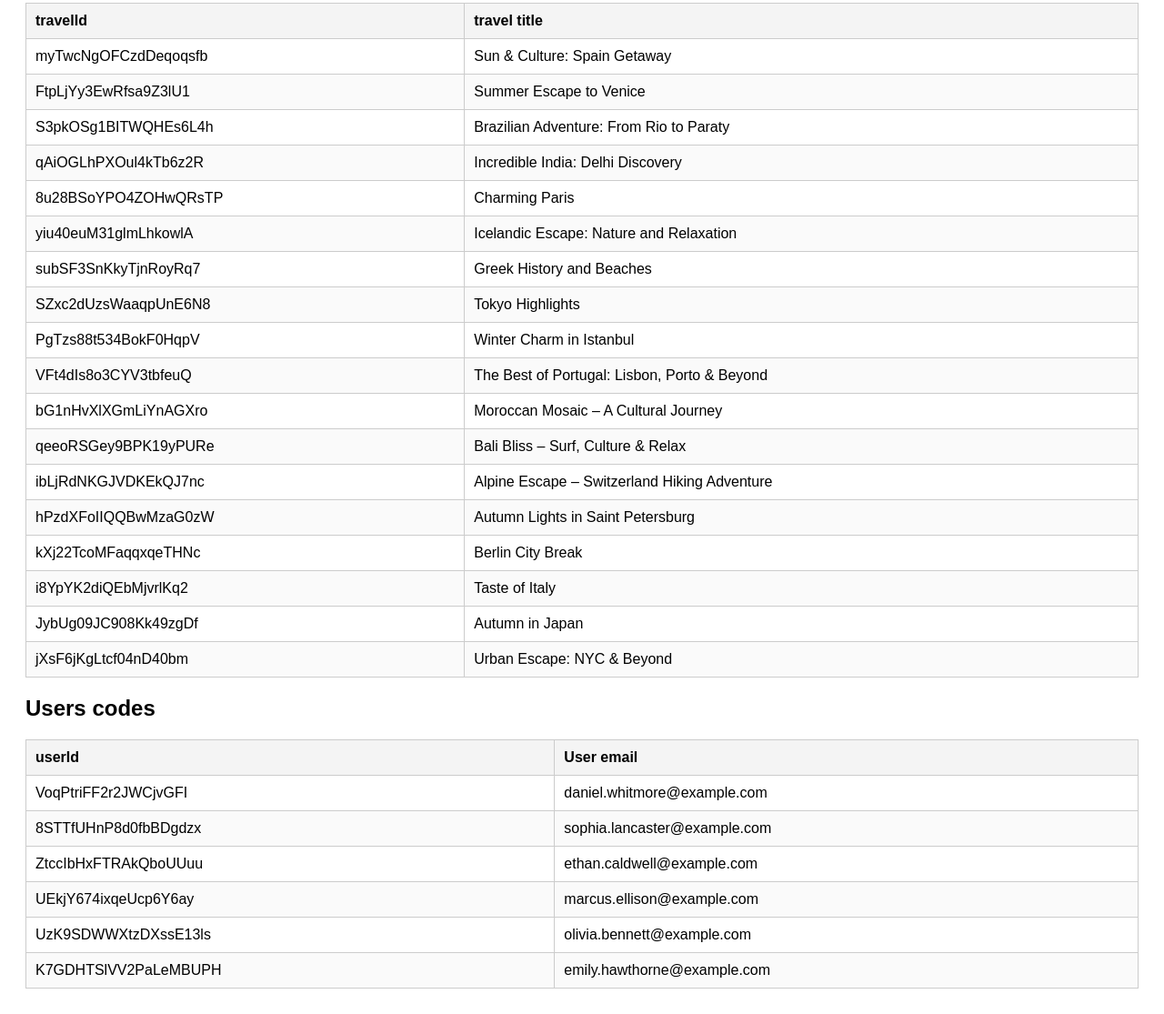
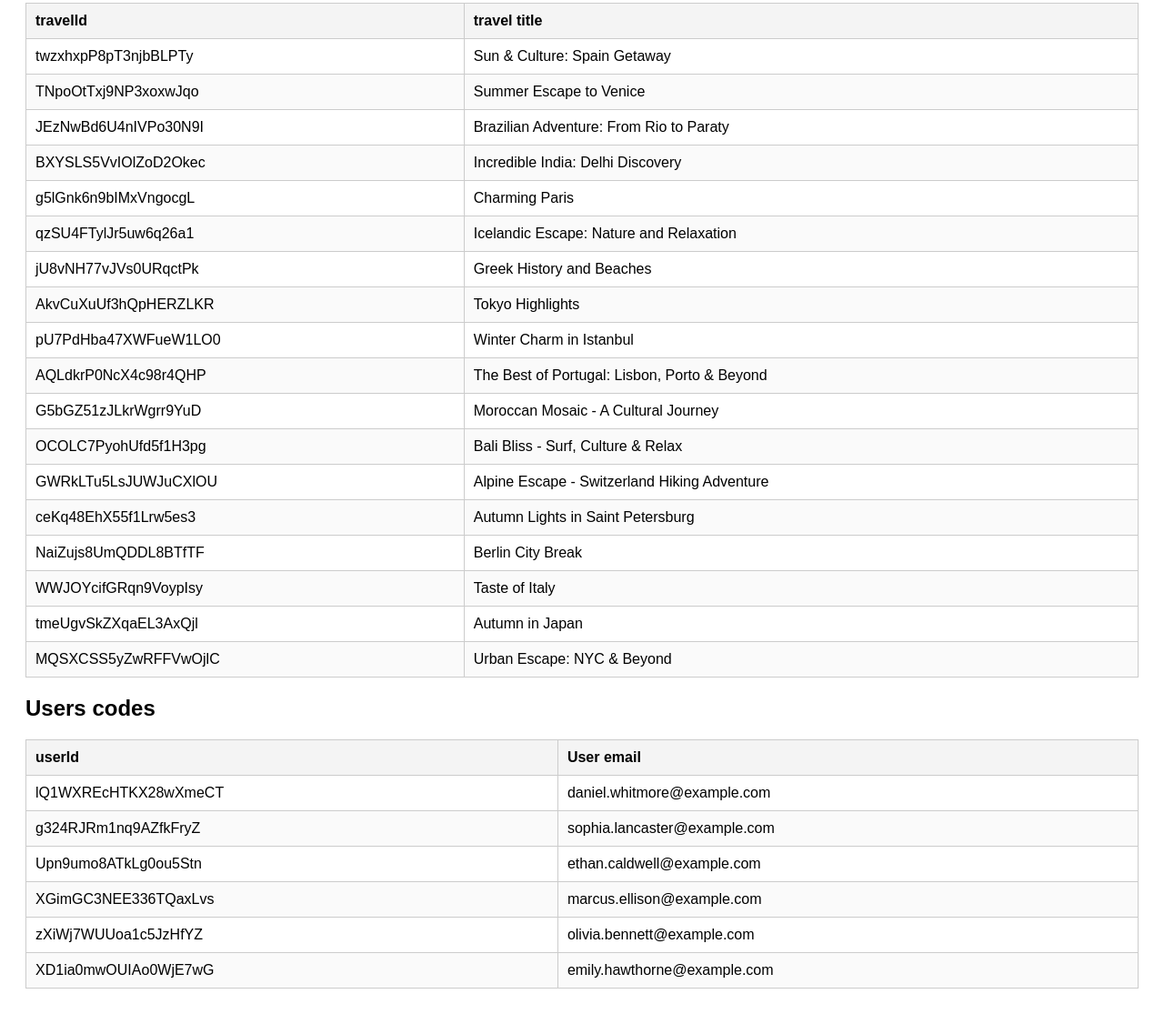
Before and after one commit to emacoricciati/Seekscape, a plain HTML site: page docs/firebase_ids.html in a window 1280 px wide. Shown: the part 153-1268 px from the top of the page at 91% size. Drawn offline with Linux system fonts and the light colour scheme.

Commit message:
ADD docs

```diff
--- a/docs/firebase_ids.html
+++ b/docs/firebase_ids.html
@@ -40,24 +40,24 @@
     </tr>
   </thead>
   <tbody>
-    <tr><td>myTwcNgOFCzdDeqoqsfb</td><td>Sun & Culture: Spain Getaway</td></tr>
-    <tr><td>FtpLjYy3EwRfsa9Z3lU1</td><td>Summer Escape to Venice</td></tr>
-    <tr><td>S3pkOSg1BITWQHEs6L4h</td><td>Brazilian Adventure: From Rio to Paraty</td></tr>
-    <tr><td>qAiOGLhPXOul4kTb6z2R</td><td>Incredible India: Delhi Discovery</td></tr>
-    <tr><td>8u28BSoYPO4ZOHwQRsTP</td><td>Charming Paris</td></tr>
-    <tr><td>yiu40euM31glmLhkowlA</td><td>Icelandic Escape: Nature and Relaxation</td></tr>
-    <tr><td>subSF3SnKkyTjnRoyRq7</td><td>Greek History and Beaches</td></tr>
-    <tr><td>SZxc2dUzsWaaqpUnE6N8</td><td>Tokyo Highlights</td></tr>
-    <tr><td>PgTzs88t534BokF0HqpV</td><td>Winter Charm in Istanbul</td></tr>
-    <tr><td>VFt4dIs8o3CYV3tbfeuQ</td><td>The Best of Portugal: Lisbon, Porto & Beyond</td></tr>
-    <tr><td>bG1nHvXlXGmLiYnAGXro</td><td>Moroccan Mosaic – A Cultural Journey</td></tr>
-    <tr><td>qeeoRSGey9BPK19yPURe</td><td>Bali Bliss – Surf, Culture & Relax</td></tr>
-    <tr><td>ibLjRdNKGJVDKEkQJ7nc</td><td>Alpine Escape – Switzerland Hiking Adventure</td></tr>
-    <tr><td>hPzdXFoIIQQBwMzaG0zW</td><td>Autumn Lights in Saint Petersburg</td></tr>
-    <tr><td>kXj22TcoMFaqqxqeTHNc</td><td>Berlin City Break</td></tr>
-    <tr><td>i8YpYK2diQEbMjvrlKq2</td><td>Taste of Italy</td></tr>
-    <tr><td>JybUg09JC908Kk49zgDf</td><td>Autumn in Japan</td></tr>
-    <tr><td>jXsF6jKgLtcf04nD40bm</td><td>Urban Escape: NYC & Beyond</td></tr>
+    <tr><td>twzxhxpP8pT3njbBLPTy</td><td>Sun & Culture: Spain Getaway</td></tr>
+    <tr><td>TNpoOtTxj9NP3xoxwJqo</td><td>Summer Escape to Venice</td></tr>
+    <tr><td>JEzNwBd6U4nIVPo30N9I</td><td>Brazilian Adventure: From Rio to Paraty</td></tr>
+    <tr><td>BXYSLS5VvIOlZoD2Okec</td><td>Incredible India: Delhi Discovery</td></tr>
+    <tr><td>g5lGnk6n9bIMxVngocgL</td><td>Charming Paris</td></tr>
+    <tr><td>qzSU4FTylJr5uw6q26a1</td><td>Icelandic Escape: Nature and Relaxation</td></tr>
+    <tr><td>jU8vNH77vJVs0URqctPk</td><td>Greek History and Beaches</td></tr>
+    <tr><td>AkvCuXuUf3hQpHERZLKR</td><td>Tokyo Highlights</td></tr>
+    <tr><td>pU7PdHba47XWFueW1LO0</td><td>Winter Charm in Istanbul</td></tr>
+    <tr><td>AQLdkrP0NcX4c98r4QHP</td><td>The Best of Portugal: Lisbon, Porto & Beyond</td></tr>
+    <tr><td>G5bGZ51zJLkrWgrr9YuD</td><td>Moroccan Mosaic - A Cultural Journey</td></tr>
+    <tr><td>OCOLC7PyohUfd5f1H3pg</td><td>Bali Bliss - Surf, Culture & Relax</td></tr>
+    <tr><td>GWRkLTu5LsJUWJuCXlOU</td><td>Alpine Escape - Switzerland Hiking Adventure</td></tr>
+    <tr><td>ceKq48EhX55f1Lrw5es3</td><td>Autumn Lights in Saint Petersburg</td></tr>
+    <tr><td>NaiZujs8UmQDDL8BTfTF</td><td>Berlin City Break</td></tr>
+    <tr><td>WWJOYcifGRqn9VoypIsy</td><td>Taste of Italy</td></tr>
+    <tr><td>tmeUgvSkZXqaEL3AxQjl</td><td>Autumn in Japan</td></tr>
+    <tr><td>MQSXCSS5yZwRFFVwOjlC</td><td>Urban Escape: NYC & Beyond</td></tr>
   </tbody>
 </table>
 
@@ -70,14 +70,15 @@
     </tr>
   </thead>
   <tbody>
-    <tr><td>VoqPtriFF2r2JWCjvGFI</td><td>daniel.whitmore@example.com</td></tr>
-    <tr><td>8STTfUHnP8d0fbBDgdzx</td><td>sophia.lancaster@example.com</td></tr>
-    <tr><td>ZtccIbHxFTRAkQboUUuu</td><td>ethan.caldwell@example.com</td></tr>
-    <tr><td>UEkjY674ixqeUcp6Y6ay</td><td>marcus.ellison@example.com</td></tr>
-    <tr><td>UzK9SDWWXtzDXssE13ls</td><td>olivia.bennett@example.com</td></tr>
-    <tr><td>K7GDHTSlVV2PaLeMBUPH</td><td>emily.hawthorne@example.com</td></tr>
+    <tr><td>lQ1WXREcHTKX28wXmeCT</td><td>daniel.whitmore@example.com</td></tr>
+    <tr><td>g324RJRm1nq9AZfkFryZ</td><td>sophia.lancaster@example.com</td></tr>
+    <tr><td>Upn9umo8ATkLg0ou5Stn</td><td>ethan.caldwell@example.com</td></tr>
+    <tr><td>XGimGC3NEE336TQaxLvs</td><td>marcus.ellison@example.com</td></tr>
+    <tr><td>zXiWj7WUUoa1c5JzHfYZ</td><td>olivia.bennett@example.com</td></tr>
+    <tr><td>XD1ia0mwOUIAo0WjE7wG</td><td>emily.hawthorne@example.com</td></tr>
   </tbody>
 </table>
 
+
 </body>
 </html>
```
Also changed, not shown: Firebase/functions/index.js (+4 -6 lines), docs/App_screens.md (+2 -17 lines), 1 other file.
